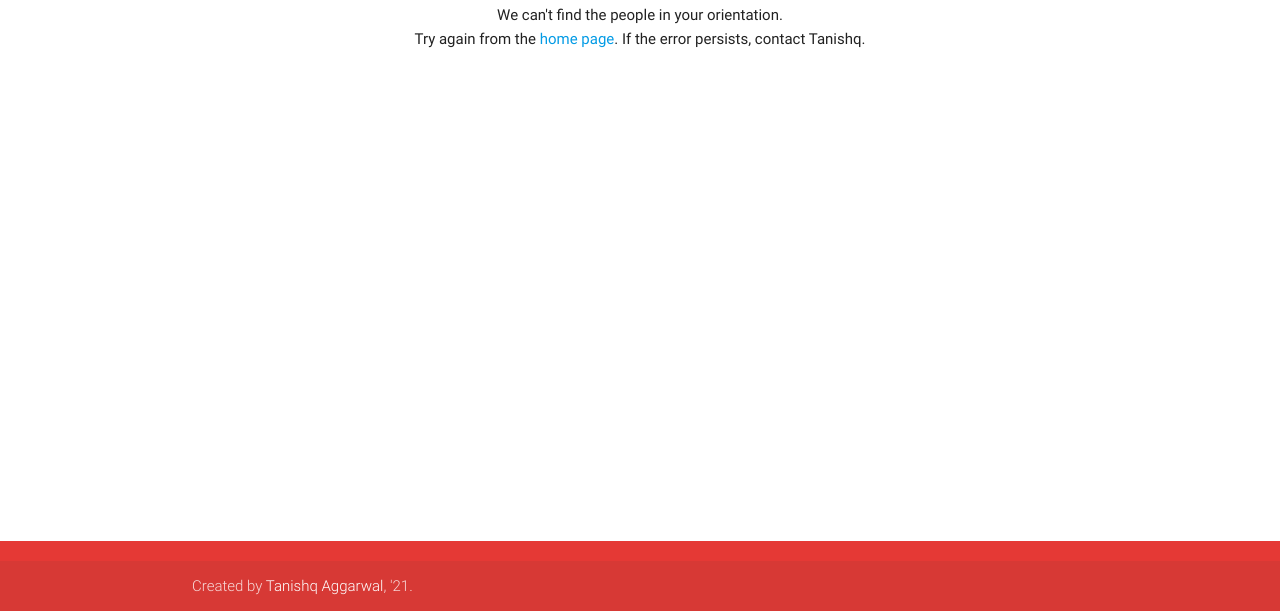
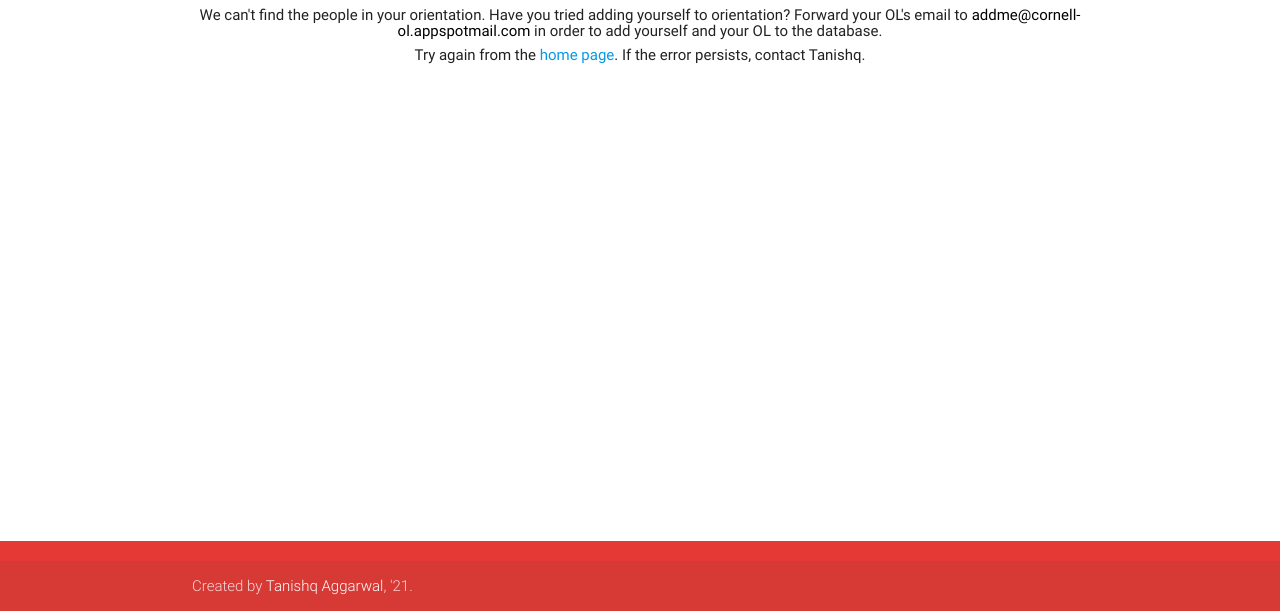
Before and after one commit to tanishqaggarwal/cornell-ol, a plain HTML site: page view_orientation_error.html in a window 1280 px wide. Shown: the part 243-854 px from the top of the page. Drawn offline with nearby package versions, Linux system fonts and the light colour scheme.

Commit message:
Added instructional notice on error page

```diff
--- a/view_orientation_error.html
+++ b/view_orientation_error.html
@@ -25,7 +25,7 @@
       <br><br>
       <h1 class="header center">Oops, looks like there's an error.</h1>
       <div class="row center">
-        <h6>We can't find the people in your orientation.</h6>
+        <h6>We can't find the people in your orientation. Have you tried adding yourself to orientation? Forward your OL's email to <a href = "mailto:addme@cornell-ol.appspotmail.com" class = "black-text">addme@cornell-ol.appspotmail.com</a> in order to add yourself and your OL to the database.</h6>
         <h6>Try again from the <a href = "/">home page</a>. If the error persists, contact Tanishq.</h6>
       </div>
       <br><br>
```
